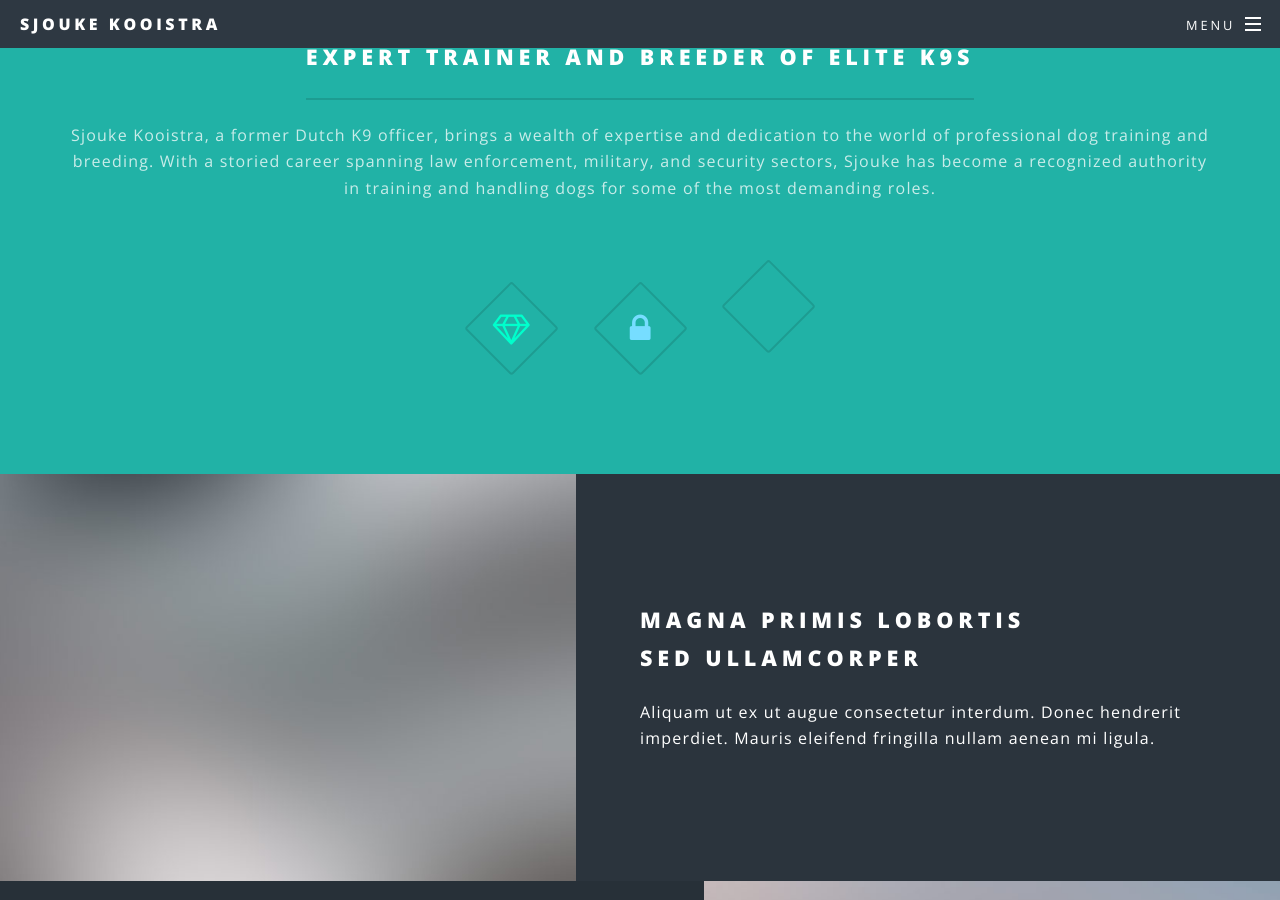
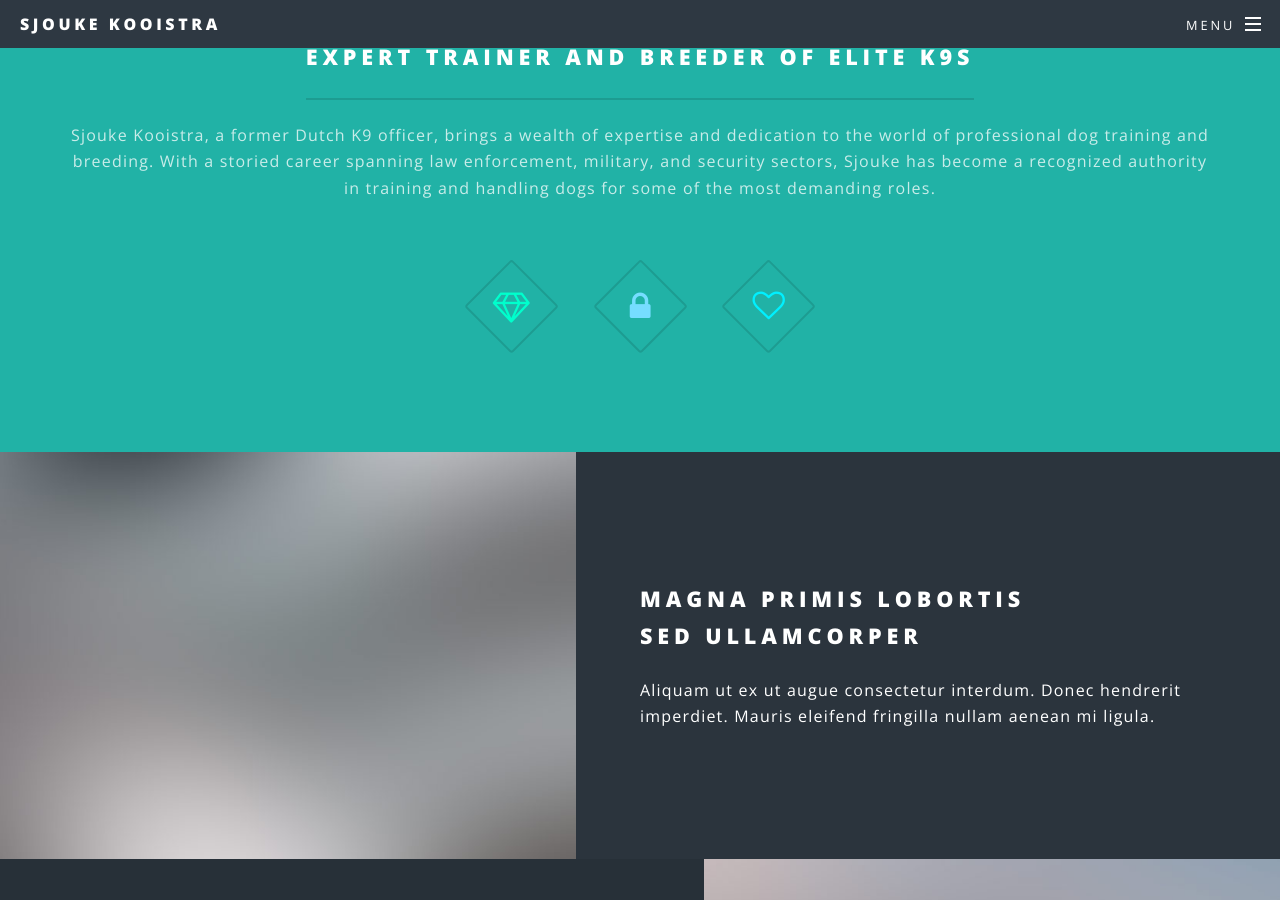
Before and after one commit to Gao921010/Gao921010.github.io, a Jekyll site: the page built from index.html, in a window 1280 px wide and 900 px high, scrolled down 996 px. Built offline with Jekyll 4.4.1, drawn with Linux system fonts in a browser that asks for light colours.

Commit message:
Update index.html
change icon to heart

```diff
--- a/index.html
+++ b/index.html
@@ -24,7 +24,7 @@
 							<ul class="icons major">
 								<li><span class="icon fa-diamond major style1"><span class="label">Lorem</span></span></li>
 								<li><span class="icon fa-lock major style3"><span class="label">Security</span></span></li>
-								<li><span class="icon fa-shield-alt major style3"><span class="label">Law Enforcement</span></span></li>
+								<li><span class="icon fa-heart-o major style2"><span class="label">Ipsum</span></span></li>
 							</ul>
 						</div>
 					</section>
```
